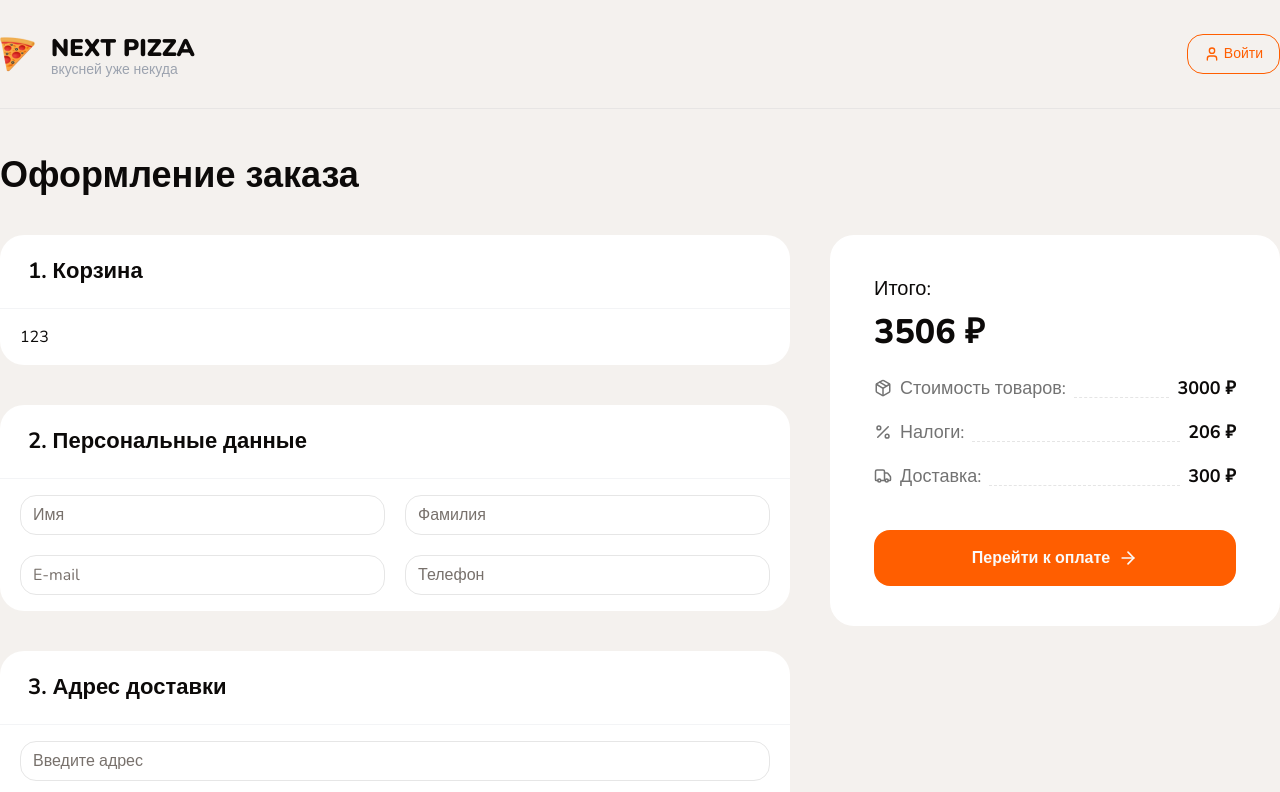
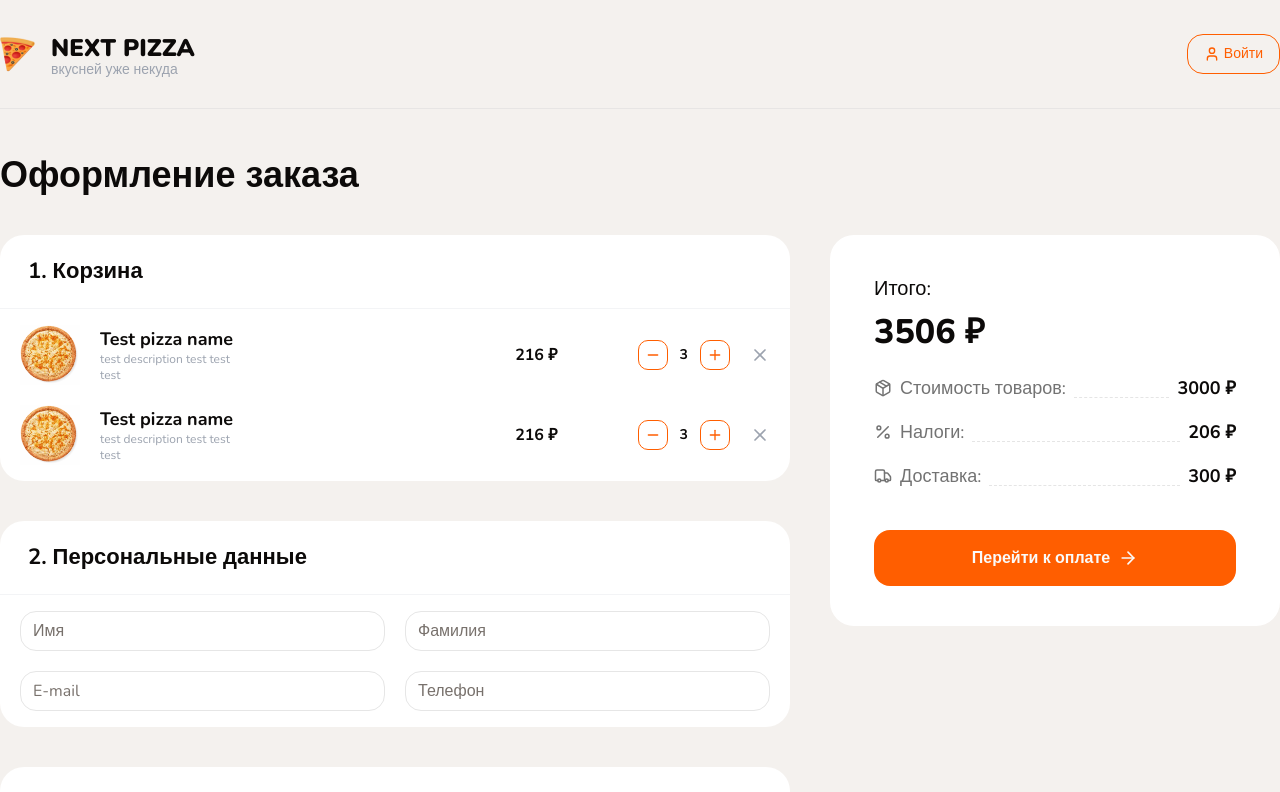
Before and after one commit to ValeraKaktotak/Next-Pizza-2024, a Next.js app: page /checkout in a window 1280 px wide. Shown: the top 792 px of the page. Built offline with nearby package versions, Linux system fonts and the light colour scheme; no server answers.

Commit message:
done CheckoutItem component

```diff
--- a/app/(checkout)/checkout/page.tsx
+++ b/app/(checkout)/checkout/page.tsx
@@ -2,6 +2,7 @@ import { ArrowRight, Package, Percent, Truck } from 'lucide-react'
 
 //Components
 import {
+  CheckoutItem,
   CheckoutItemDetails,
   Container,
   Title,
@@ -19,7 +20,26 @@ export default function CheckoutPage() {
       <div className='flex gap-10'>
         {/* Left Side */}
         <div className='mb-20 flex flex-1 flex-col gap-10'>
-          <WhiteBlock title='1. Корзина'>123</WhiteBlock>
+          <WhiteBlock title='1. Корзина'>
+            <div className='flex flex-col gap-5'>
+              <CheckoutItem
+                id={1}
+                imageUrl='http://localhost:3000/images/pizzas/Cheese.webp'
+                details='test description test test test'
+                name='Test pizza name'
+                price={216}
+                quantity={3}
+              />
+              <CheckoutItem
+                id={1}
+                imageUrl='http://localhost:3000/images/pizzas/Cheese.webp'
+                details='test description test test test'
+                name='Test pizza name'
+                price={216}
+                quantity={3}
+              />
+            </div>
+          </WhiteBlock>
 
           <WhiteBlock title='2. Персональные данные'>
             <div className='grid grid-cols-2 gap-5'>
--- /dev/null
+++ b/shared/components/shared/CheckoutItem.tsx
@@ -0,0 +1,61 @@
+'use client'
+
+import { X } from 'lucide-react'
+import React from 'react'
+
+//Libs
+import { cn } from '@/shared/lib/utils'
+
+//Types
+import type { CartItemProps } from '@/shared/components/shared/cart-item-details/CartItemDetails.types'
+
+//Components
+import * as CartItemDetails from '@/shared/components/shared/cart-item-details'
+import { CountButton } from '@/shared/components/shared/CountButton'
+
+interface Props extends CartItemProps {
+  onClickCountButton?: (type: 'plus' | 'minus') => void
+  onClickRemove?: () => void
+  className?: string
+}
+
+export const CheckoutItem: React.FC<Props> = ({
+  name,
+  price,
+  imageUrl,
+  quantity,
+  details,
+  className,
+  disabled,
+  onClickCountButton,
+  onClickRemove
+}) => {
+  return (
+    <div
+      className={cn(
+        'flex items-center justify-between',
+        {
+          'pointer-events-none opacity-50': disabled
+        },
+        className
+      )}
+    >
+      <div className='flex flex-1 items-center gap-5'>
+        <CartItemDetails.Image src={imageUrl} />
+        <CartItemDetails.Info name={name} details={details} />
+      </div>
+
+      <CartItemDetails.Price value={price} />
+
+      <div className='ml-20 flex items-center gap-5'>
+        <CountButton onClick={onClickCountButton} value={quantity} />
+        <button type='button' onClick={onClickRemove}>
+          <X
+            className='cursor-pointer text-gray-400 hover:text-gray-600'
+            size={20}
+          />
+        </button>
+      </div>
+    </div>
+  )
+}
--- a/shared/components/shared/index.ts
+++ b/shared/components/shared/index.ts
@@ -3,6 +3,7 @@ export { CartDrawer } from './CartDrawer'
 export { CartDrawerItem } from './CartDrawerItem'
 export { Categories } from './Categories'
 export { CheckboxFiltersGroup } from './CheckboxFiltersGroup'
+export { CheckoutItem } from './CheckoutItem'
 export { CheckoutItemDetails } from './CheckoutItemDetails'
 export { ChoosePizzaForm } from './ChoosePizzaForm'
 export { ChooseProductForm } from './ChooseProductForm'
```
